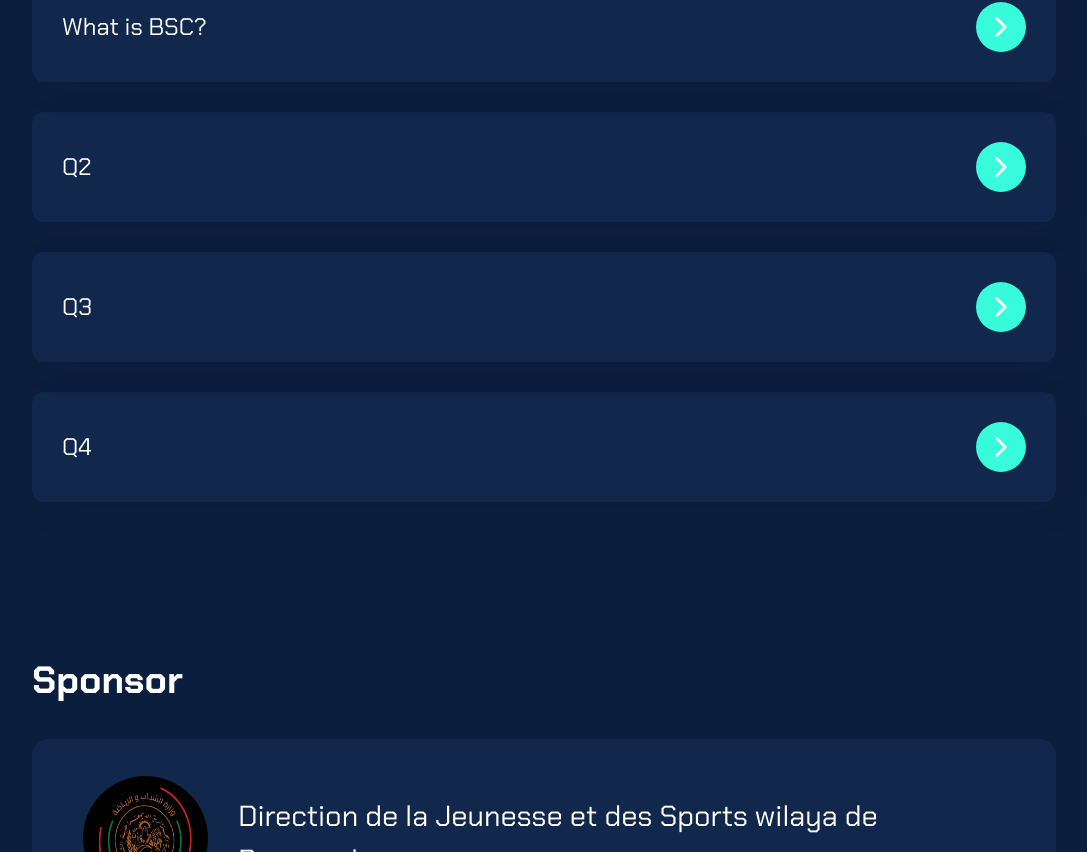
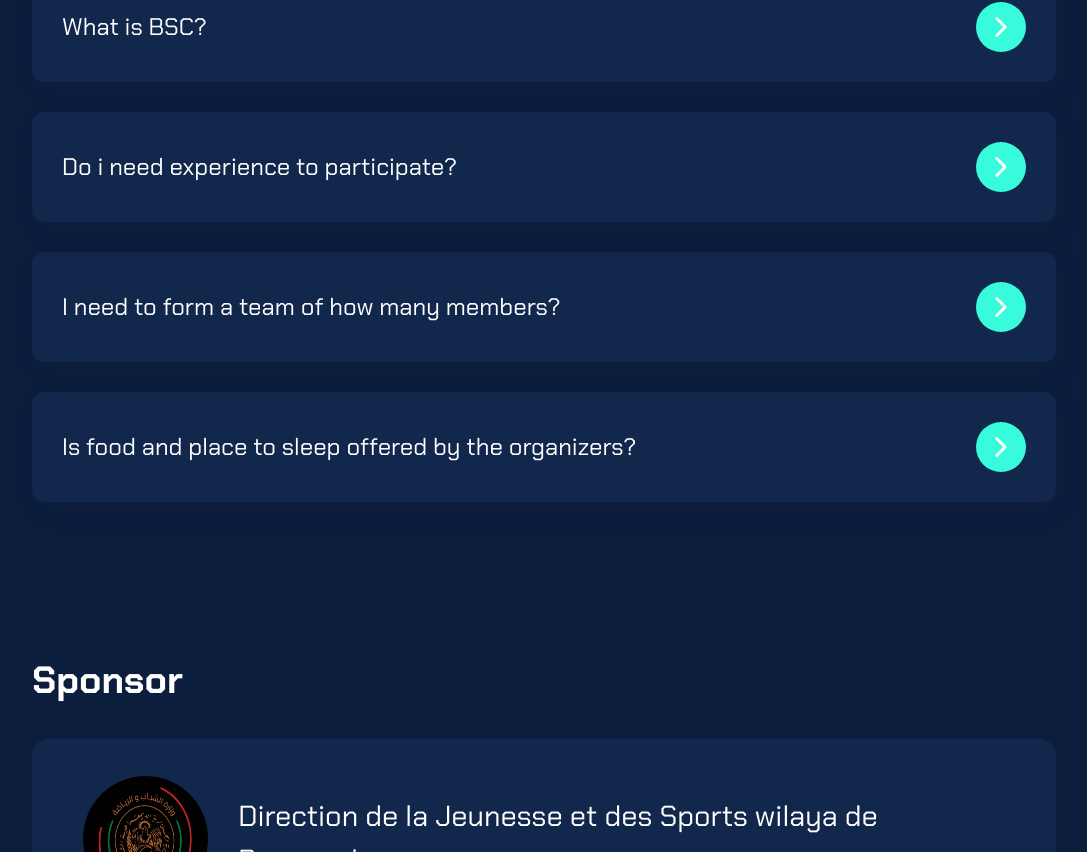
Before and after one commit to DevUp-Umbb-Club/Smart-City-website-front, a React (Vite) app: page / in a window 1280 px wide. Shown: the part 5008-5860 px from the top of the page, without its empty margins (96-1183 px from the left). Built offline with nearby package versions, Linux system fonts and the light colour scheme; no server answers.

Commit message:
faq questions done

```diff
--- a/src/components/Faq/Faq.jsx
+++ b/src/components/Faq/Faq.jsx
@@ -9,21 +9,21 @@ const Faq = () => {
     {
       question: 'What is BSC?',
       answer:
-        'No experience is necessary! We provide training and mentorship to help you grow',
+        'It is the first hackathon organized by DevUp in Boumerdes,its goal is to find solutions to make our beloved city a better and smarter one!',
     },
     {
-      question: 'Q2',
-      answer: 'Lorem ipsum dolor sit amet, consectetur adipiscing elit.',
+      question: 'Do i need experience to participate?',
+      answer:
+        'No experience is necessary! Only skills! We provide  mentorship to help you grow',
     },
     {
-      question: 'Q3',
-      answer:
-        'Sed do eiusmod tempor incididunt ut labore et dolore magna aliqua.',
+      question: 'I need to form a team of how many members?',
+      answer: 'Each team should have 4 members,not more and not less',
     },
     {
-      question: 'Q4',
+      question: 'Is food and place to sleep offered by the organizers?',
       answer:
-        'Ut enim ad minim veniam, quis nostrud exercitation ullamco laboris.',
+        "Yes,just come with your computer,charger and don't forget your knowledge!.",
     },
   ];
 
```
